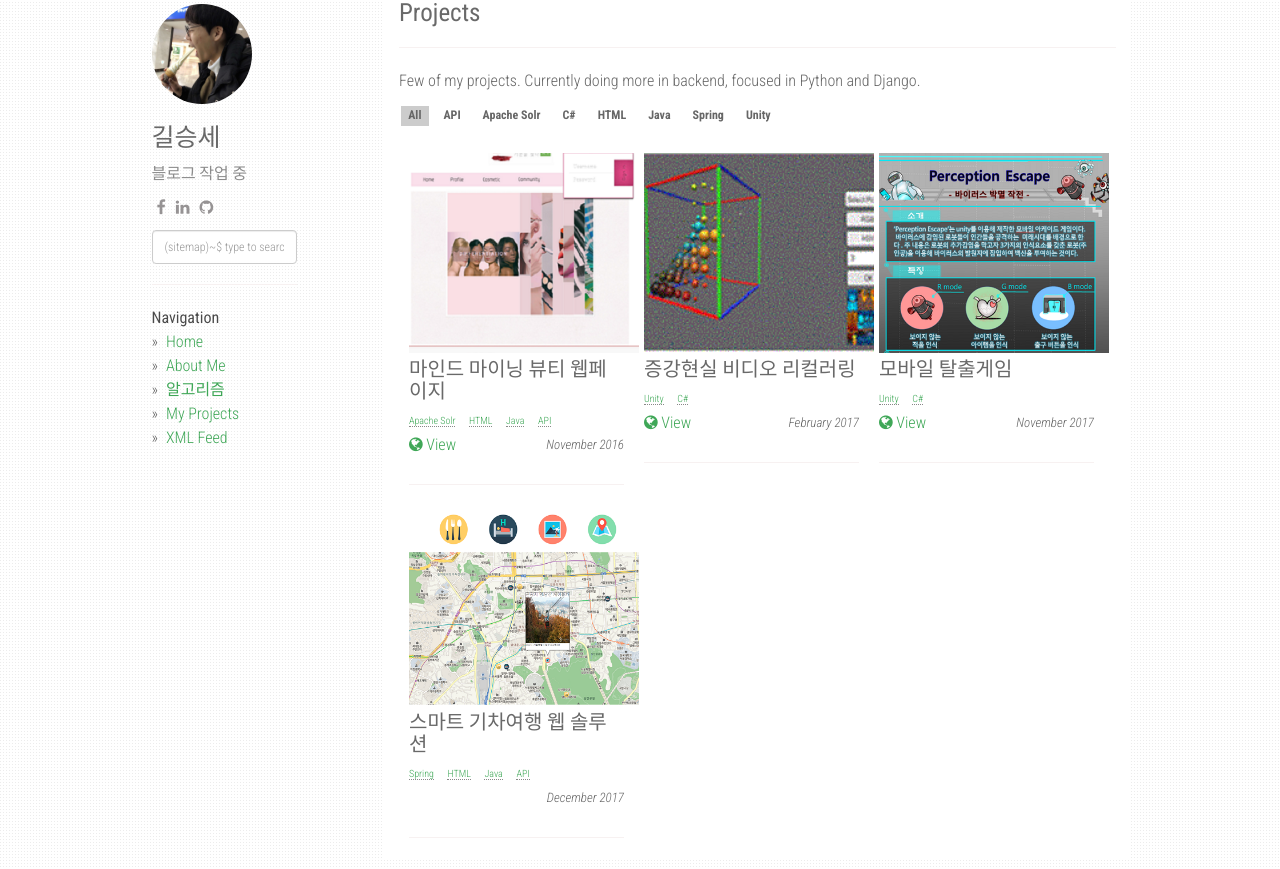
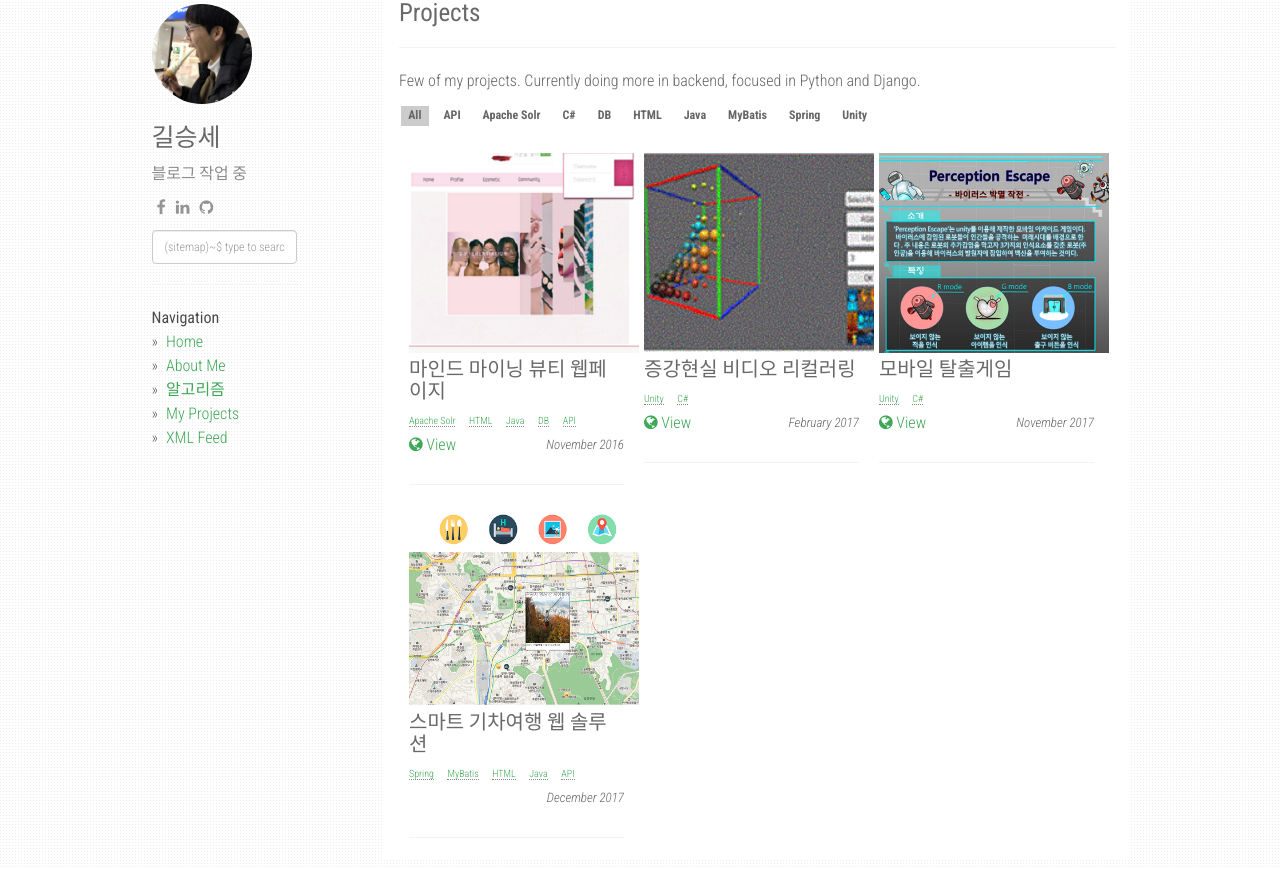
Before and after one commit to agusmakmun/agusmakmun.github.io, a Jekyll site: the page built from projects.md, in a window 1280 px wide. Shown: the part 496-1365 px from the top of the page. Built offline with Jekyll 4.4.1, drawn with Linux system fonts in a browser that asks for light colours; nearby versions of some CDN libraries.

Commit message:
Update projects.json

```diff
--- a/_data/projects.json
+++ b/_data/projects.json
@@ -5,7 +5,7 @@
 		"image": "뷰티 웹페이지.png",
 		"url": "#",
 		"date": "November 2016",
-		"tags": ["Apache Solr","HTML","Java","API"]
+		"tags": ["Apache Solr","HTML","Java","DB","API"]
 	},
 	{
 		"slug": "image-analysis-project",
@@ -28,6 +28,6 @@
 		"name": "스마트 기차여행 웹 솔루션",
 		"image": "starRail.png",
 		"date": "December 2017",
-		"tags": ["Spring","HTML","Java","API"]
+		"tags": ["Spring","MyBatis","HTML","Java","API"]
 	}
 ]
```
